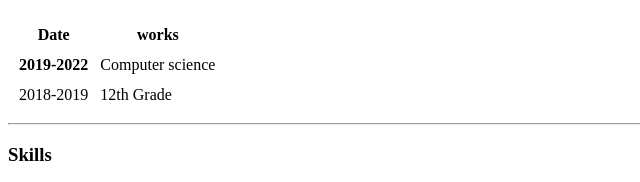
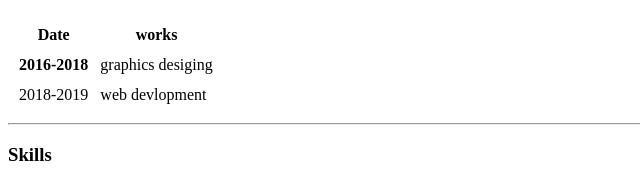
Before and after one commit to Ruf541/cv, a plain HTML site: page index.html in a window 1280 px wide. Shown: the part 761-943 px from the top of the page, 0-640 px from the left. Drawn offline with Linux system fonts and the light colour scheme.

Commit message:
Update index.html

```diff
--- a/index.html
+++ b/index.html
@@ -40,12 +40,12 @@
      </thead>
      <tbody>
          <tr>
-            <td><strong>2019-2022</strong></td>
-            <td>Computer science</td>
+            <td><strong>2016-2018</strong></td>
+            <td>graphics desiging</td>
          </tr>
          <tr>
             <td>2018-2019</td>
-            <td>12th Grade</td>
+            <td>web devlopment</td>
       </tbody>
     </table>
     <hr>
```
